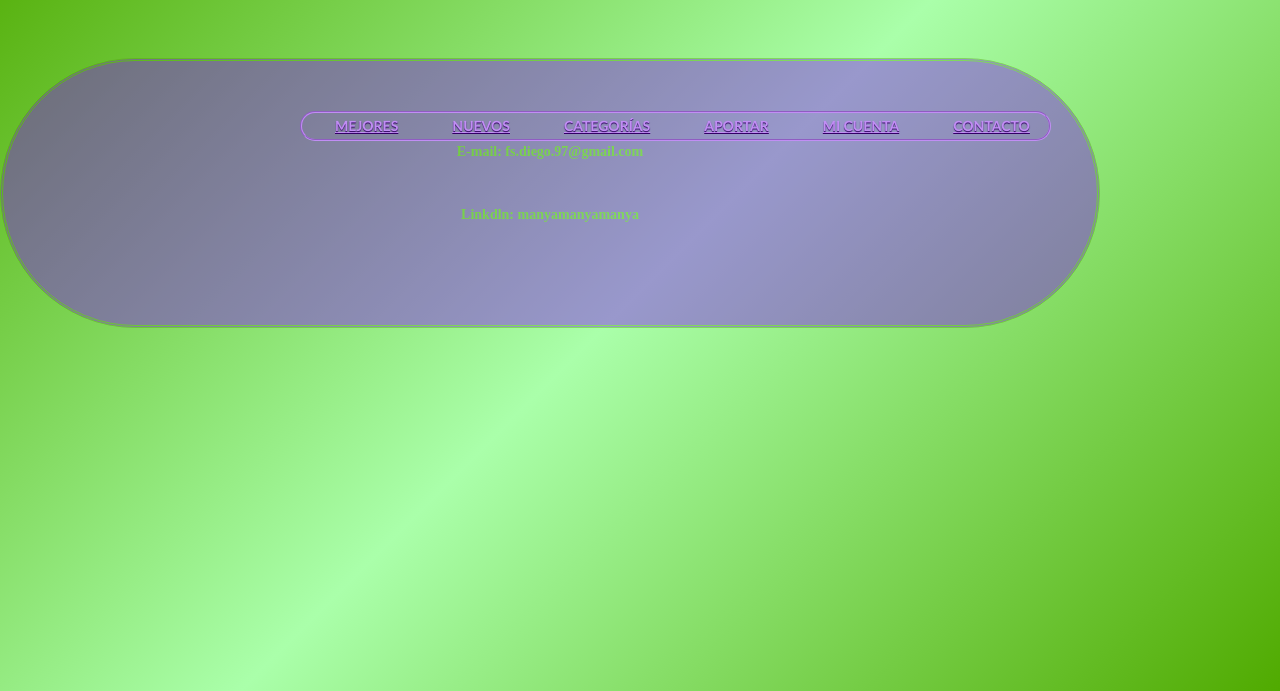
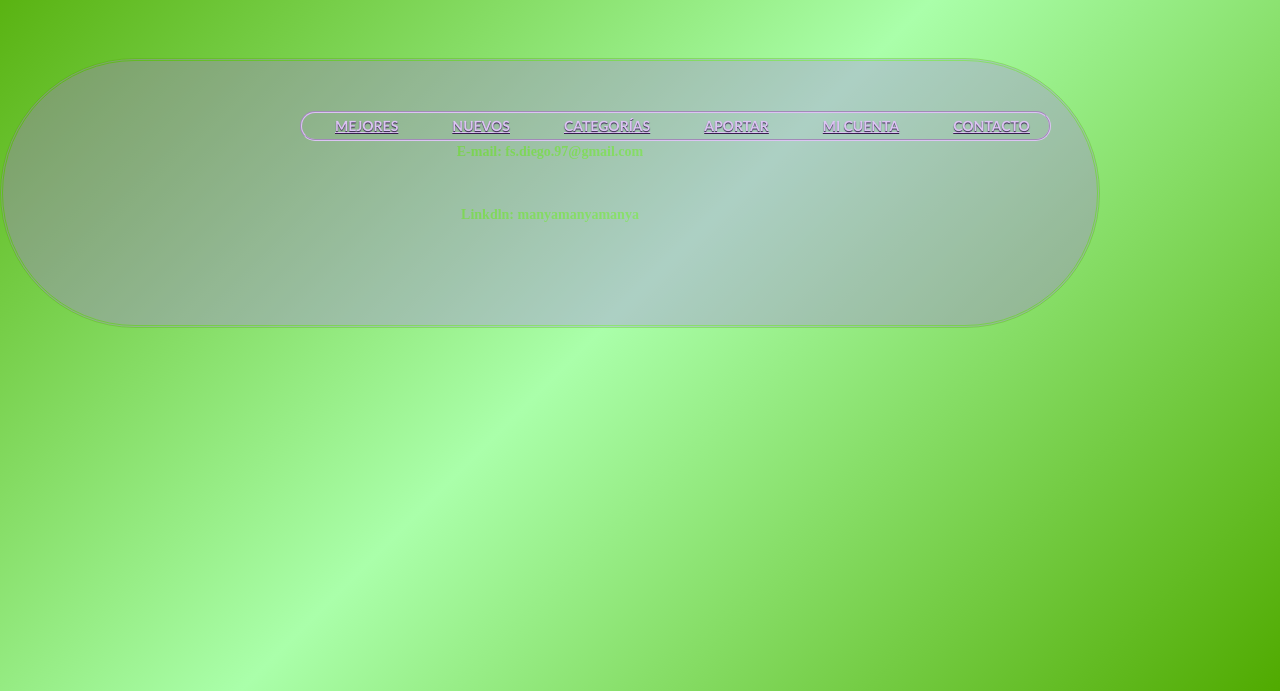
Before and after one commit to MartesAzul/La-Conversa, a plain HTML site: page LC contacto.html in a window 1280 px wide. Shown: the part 109-800 px from the top of the page. Drawn offline with Linux system fonts and the light colour scheme; a web font is replaced by a local one.

Commit message:
Color de fondo de los contactos

```diff
--- a/LC contacto.html
+++ b/LC contacto.html
@@ -94,8 +94,8 @@ p, h1, h2, h3, h4, h5, h6 {
         padding: 80px 0px 100px 0px;
         border-radius: 200em;
         border-style: double;
-        background-color: hsl(270, 100%, 50%);
-        opacity: 40%;
+        background-color: hsl(270, 100%, 70%);
+        opacity: 30%;
         font-size: 14px;
         font-weight: bolder;
         color: #50aa00;
```
